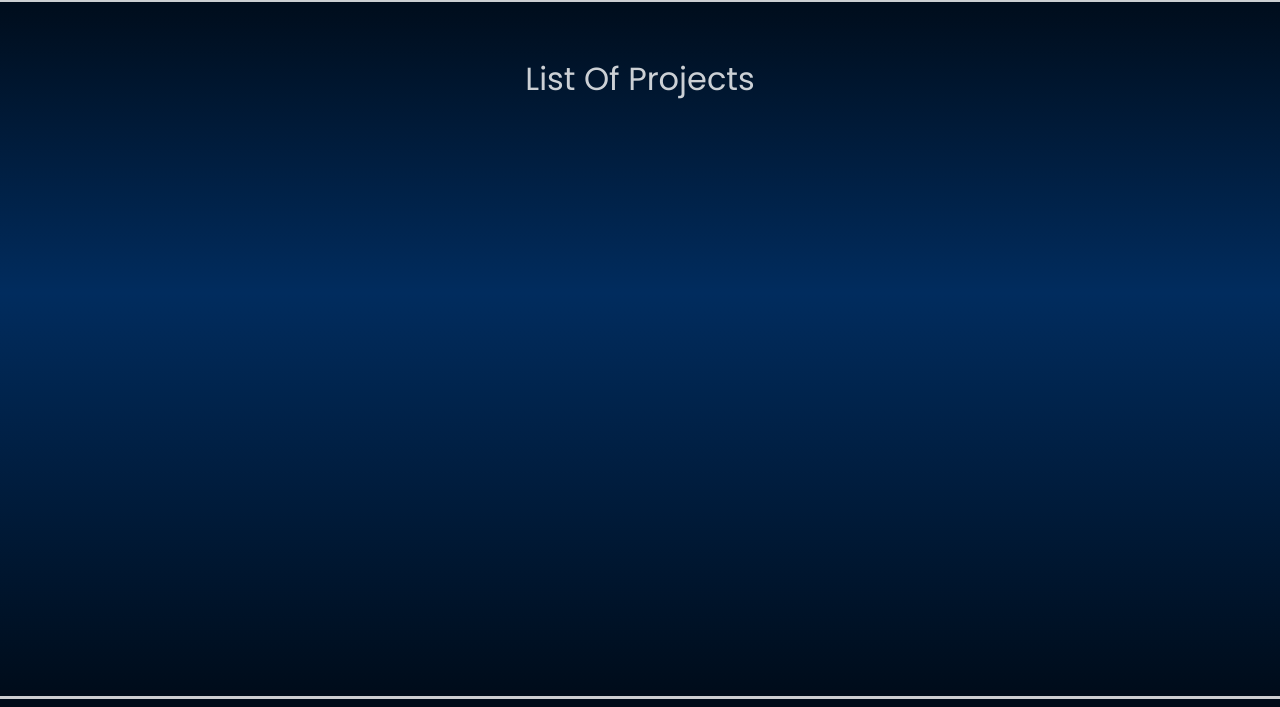
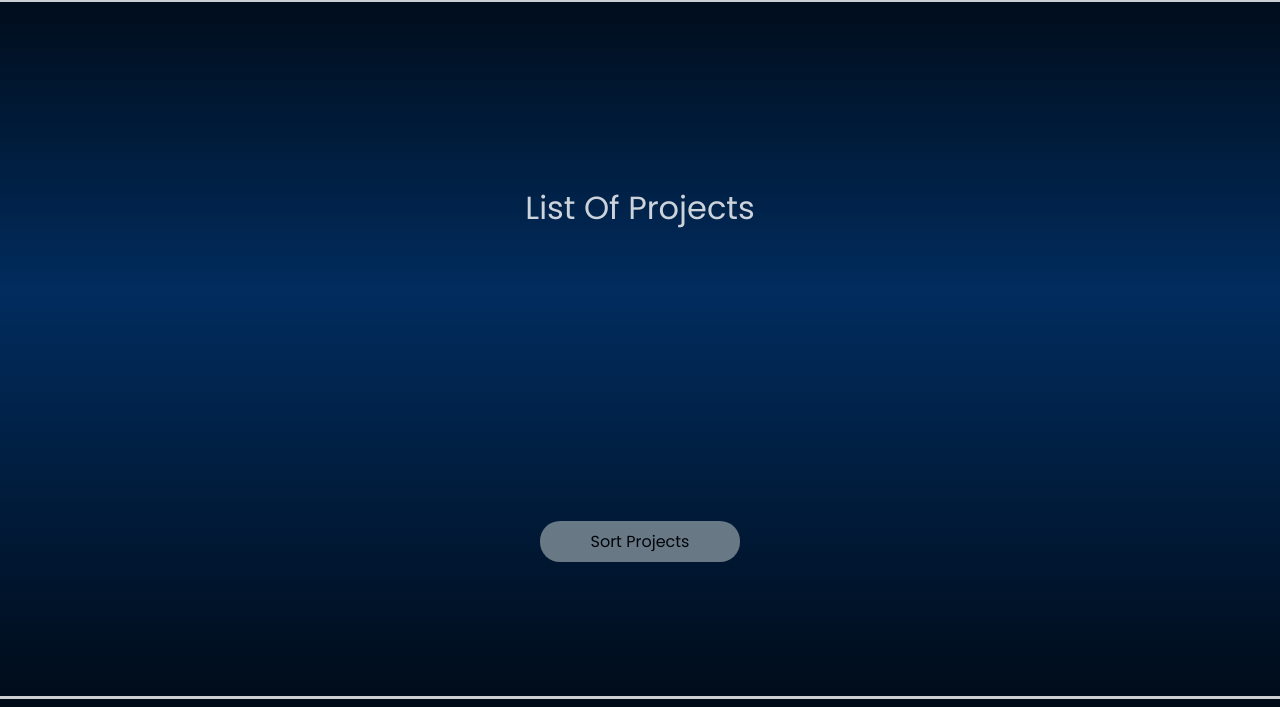
Before and after one commit to varunu311/ProFy, a Flask app: template templates/view.html in a window 1280 px wide; the page is wider, and only the part inside the window is pictured. Shown: the part 121-828 px from the top of that part. Run offline with Flask 2, Linux system fonts and the light colour scheme; the template is opened without the code that fills it, so the values that code supplies are empty.

Commit message:
Added Sorting Feature

```diff
--- a/main.py
+++ b/main.py
@@ -62,6 +62,25 @@ def view():
             return render_template('view.html', name = backend.getName(email),username = u_name, projects = backend.getAllProjects(u_name))
     else:
         return redirect(url_for("Sign_In"))
+
+@app.route("/viewsorted", methods=["POST", "GET"])
+def viewsorted():
+    if "email" in session:
+        email = session["email"]
+        u_name = backend.getUsername(email)
+        name = backend.getName(email)
+        projects = backend.getAllProjects(u_name)
+        sortedproject = projects.sort()
+        print(sortedproject)
+
+        if request.method == "POST":
+            return render_template('view.html',name = backend.getName(email), username = u_name, projects = projects)
+
+        else:
+            return render_template('view.html', name = backend.getName(email),username = u_name, projects = projects)
+    else:
+        return redirect(url_for("Sign_In"))
+
 
 @app.route("/view/<project>", methods=["POST","GET"])
 def viewproject(project):
--- a/static/styles/main.css
+++ b/static/styles/main.css
@@ -100,6 +100,18 @@ header ul li a.active
     color:rgb(255, 255, 255);
     text-align: center;
     margin-top: 0;
+    padding-left: 5rem;
+    padding-right: 5rem;
+    height: 100%;
+    width: 100%;
+    text-decoration: none;
+    border-style: solid;
+    border-color: white;
+    padding-top: 3rem;
+    padding-bottom: 3rem;
+    border-radius: 50px;
+
+
 
 
 
@@ -281,11 +293,13 @@ header ul li a.active
  padding-top: 2rem;
  border-style: solid;
  border-color: white;
+ display: grid;
+ place-items: center;
 }
 
 .view-task {
     padding-left: 2rem;
-    transition: .5s;
+    transition: 1s;
     color: white;
 }
 
@@ -293,8 +307,8 @@ header ul li a.active
     padding-left: 2rem;
     background-color: white;
     border-radius: 20px;
-    margin-left: 5rem;
-    transition: .5s;
+    margin-left: 2rem;
+    transition: 1s;
     width: 90%;
     color:black;
 }
@@ -317,6 +331,38 @@ header ul li a.active
     z-index: -1;
 }
 
+
+
+.sort_button{
+    background-color:rgb(131, 145, 154);
+    padding: 8px;
+    border-radius: 20px;
+    transition: 1s;
+    margin-top: 5%;
+    margin-bottom: 5px;
+    width: 200px;
+    text-decoration: none;
+    color: black;
+    display: grid;
+    place-items: center;
+}
+
+.sort_button:hover{
+    background-color:rgb(91, 117, 133);
+    padding: 10px;
+    border-radius: 20px;
+    transition: 1s;
+    margin-top: 5%;
+    margin-bottom: 5px;
+    width: 200px;
+    text-decoration: none;
+    color: black;
+    border-style: solid;
+    border-color: rgb(16, 16, 16);
+}
+
+
+
 @media (min-aspect-ratio: 16/9){
     .back-video {
         width: 100%;
--- a/templates/Home.html
+++ b/templates/Home.html
@@ -18,9 +18,7 @@
 			    </ul>
             </header>
             <div class="login-card-container">
-                <div class="card">
-                  <h1 class = "title">ProFy</h1>
-                </div>
+                  <a href = "http://127.0.0.1:5001/Sign_In" class = "title">ProFy</a>
             </div>
 
 	</body>
--- a/templates/view.html
+++ b/templates/view.html
@@ -26,6 +26,10 @@
                             <a class = "view-content-text" href ="view/{{project}}">{{project}}</a>
                         </div>
                     {% endfor %}
+                    <div class = "button_box">
+                        <a type= "button" class="sort_button" href = "viewsorted" > Sort Projects</a>
+                    </div>
+
             </div>
         </div>
     </body>
```
Also changed, not shown: static/styles/user_style.css (+16 -0 lines).
